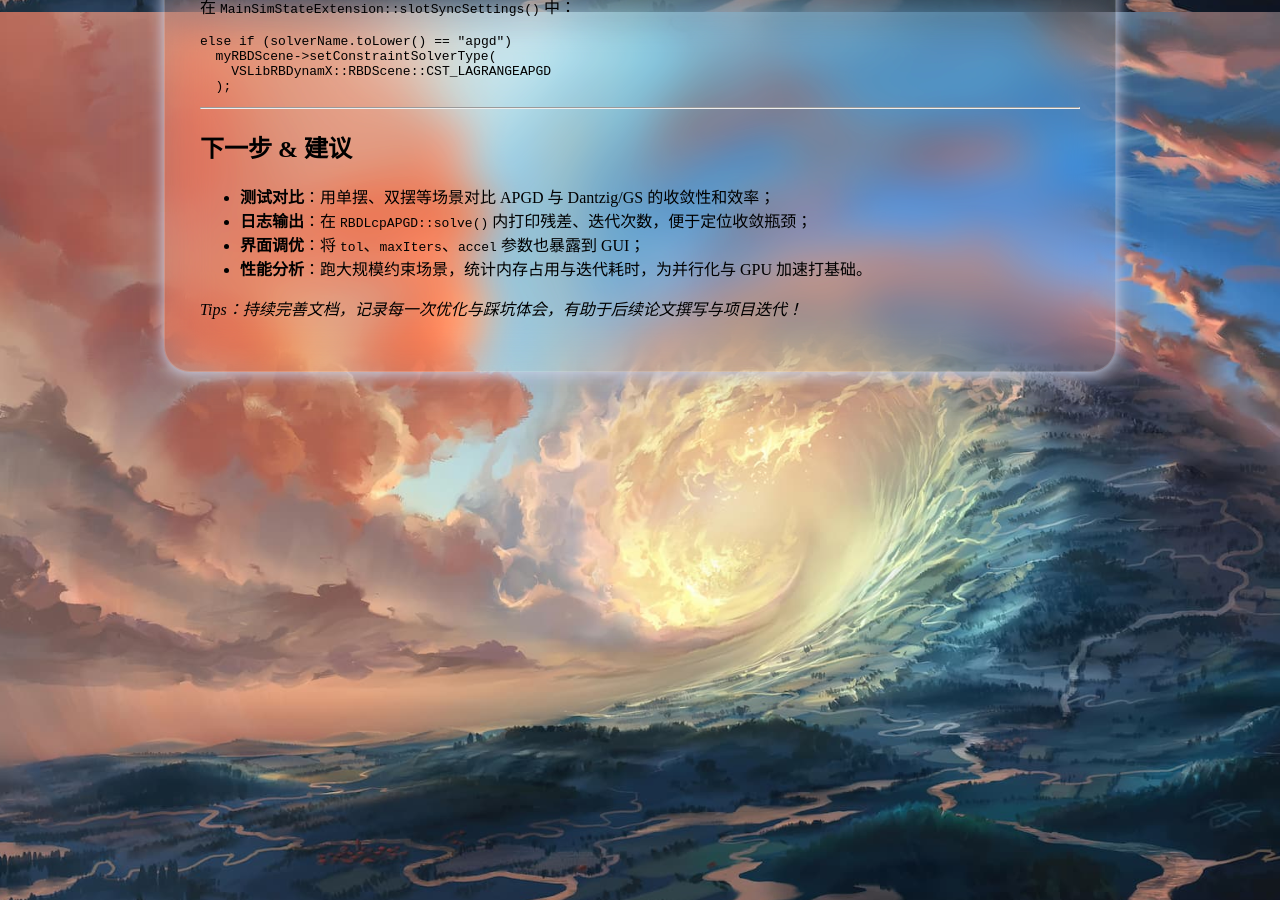
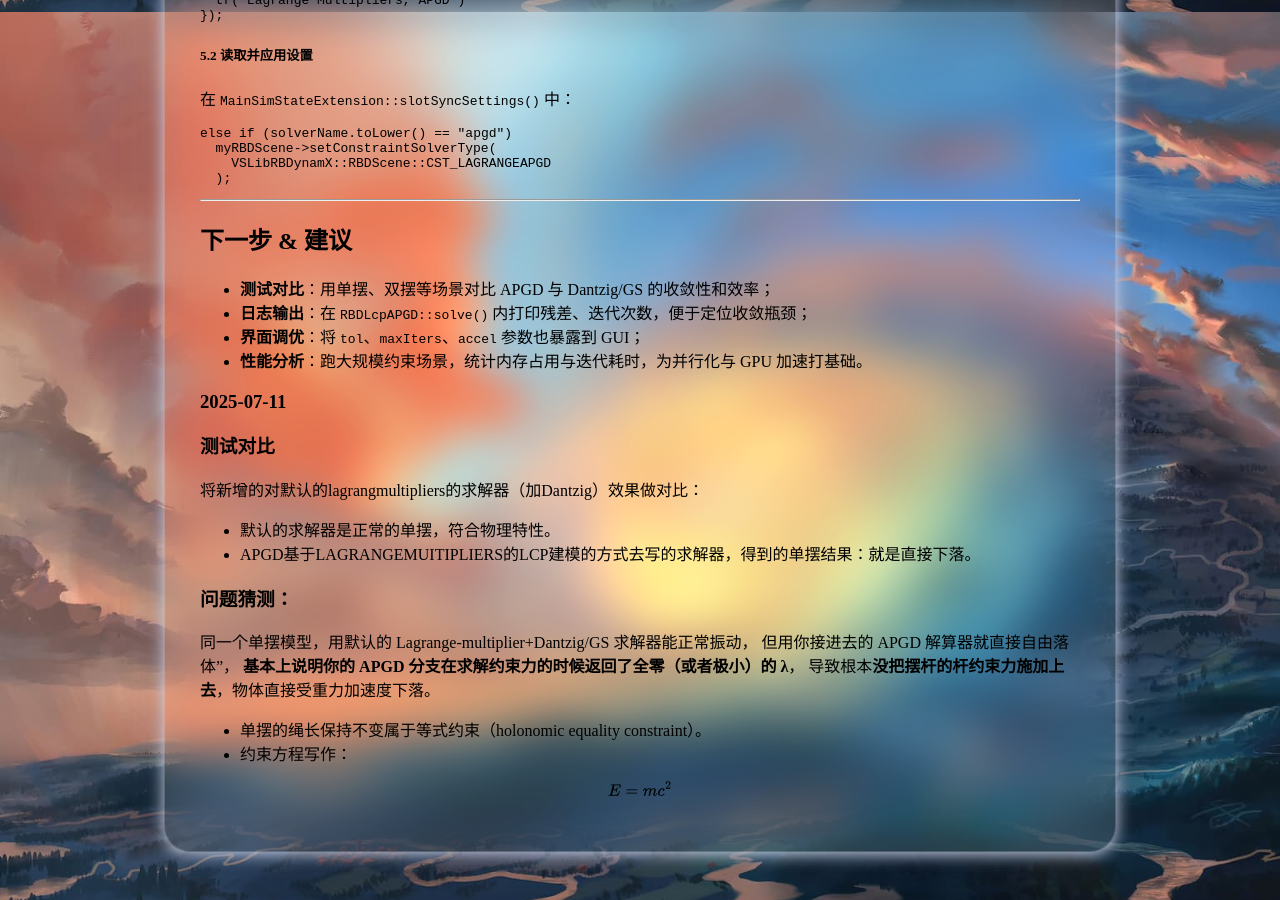
Before and after one commit to Invincible-ZHANG/Technical-Interview-NOTE-Baguwen-Style, a Jekyll site: the page built from docs/notes/mbd/MA_weeklyplan.md, in a window 1280 px wide and 900 px high, scrolled down 1788 px. Built offline with Jekyll 4.4.1, drawn with Linux system fonts in a browser that asks for light colours; our own code applies the rules of GitHub Pages for plain Markdown files; some of the changed text lies outside the part shown.

```diff
--- a/docs/_layouts/default.html
+++ b/docs/_layouts/default.html
@@ -7,6 +7,18 @@
     <title>{{ page.title }} | {{ site.title }}</title>
     <link rel="stylesheet" href="{{ '/assets/css/background.css' | relative_url }}">
     {{ content_for_header }}
+    <!-- 引入 MathJax -->
+    <script>
+  window.MathJax = {
+    tex: {
+      inlineMath: [['$', '$'], ['\\(', '\\)']],
+      displayMath: [['$$','$$'], ['\\[','\\]']]
+    },
+    svg: { fontCache: 'global' }
+  };
+    </script>
+    <script src="https://cdn.jsdelivr.net/npm/mathjax@3/es5/tex-svg.js"></script>
+
     <style>
         /* ——— 导航栏样式基础设置 ——— */
         /*.main-nav {
@@ -20,13 +32,13 @@
             box-shadow: 0 10px 32px 0 #b1c4ff88, 0 2px 16px #d1d6ee;
             justify-content: center;
             border: 1.5px solid rgba(255,255,255,0.16);*/
-            /* 关闭导航栏的悬浮动画和变形效果，避免“抖动” */
-            /*transition: none !important;
+        /* 关闭导航栏的悬浮动画和变形效果，避免“抖动” */
+        /*transition: none !important;
             transform: none !important;
         }*/
 
-            /* 关闭导航栏悬浮时的阴影和位移效果 */
-            /*.main-nav:hover {
+        /* 关闭导航栏悬浮时的阴影和位移效果 */
+        /*.main-nav:hover {
                 box-shadow: none !important;
                 transform: none !important;
             }*/
@@ -87,6 +99,7 @@
                 .main-nav a:active {
                     filter: brightness(0.98);
                 }
+
             .main-nav a {
                 color: #233c7b;
                 font-weight: 600;
--- a/docs/notes/mbd/MA_weeklyplan.md
+++ b/docs/notes/mbd/MA_weeklyplan.md
@@ -4,6 +4,10 @@ date: 2025-07-09
 layout: default
 excerpt: 关于毕业设计每周任务同步以及在实现过程中的想法与设计思路，方便之后的追溯和毕业论文的编写。:)
 ---
+
+
+
+*Tips：持续完善文档，记录每一次优化与踩坑体会，有助于后续论文撰写与项目迭代！*
 
 # 毕业设计每周工作总结
 
@@ -17,6 +21,10 @@ excerpt: 关于毕业设计每周任务同步以及在实现过程中的想法
 1. **优先级**：先把 APGD 插到现有的 LCP 建模流程里，实现对接；
 2. **可配置性**：把 APGD 加入求解器枚举与下拉选项，方便在运行时自由切换；
 3. **后续准备**：完成 QP 建模（基于 Chrono 风格），为并行化、性能优化打基础。
+
+---
+
+ ### Data : 2025-07-10
 
 ---
 
@@ -114,6 +122,26 @@ else if (solverName.toLower() == "apgd")
 * **性能分析**：跑大规模约束场景，统计内存占用与迭代耗时，为并行化与 GPU 加速打基础。
 
 
+### 2025-07-11
+
+### 测试对比
+
+将新增的对默认的lagrangmultipliers的求解器（加Dantzig）效果做对比：
+
+ - 默认的求解器是正常的单摆，符合物理特性。
+ - APGD基于LAGRANGEMUITIPLIERS的LCP建模的方式去写的求解器，得到的单摆结果：就是直接下落。
+
+### 问题猜测：
+
+同一个单摆模型，用默认的 Lagrange‐multiplier+Dantzig/GS 求解器能正常振动，
+但用你接进去的 APGD 解算器就直接自由落体”，
+**基本上说明你的 APGD 分支在求解约束力的时候返回了全零（或者极小）的 λ**，
+导致根本**没把摆杆的杆约束力施加上去**，物体直接受重力加速度下落。
 
 
-*Tips：持续完善文档，记录每一次优化与踩坑体会，有助于后续论文撰写与项目迭代！*
+ - 单摆的绳长保持不变属于等式约束（holonomic equality constraint）。
+ - 约束方程写作：
+
+$$
+E = mc^2
+$$
```
Also changed, not shown: docs/notes/algorithms/Graph theory.md (added, +141 -0 lines).
